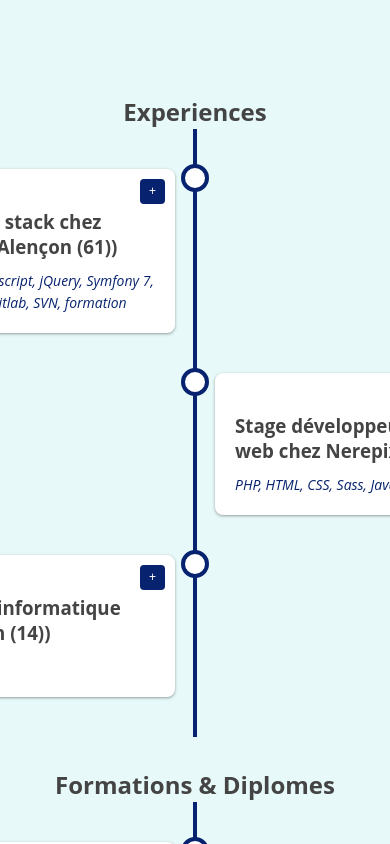
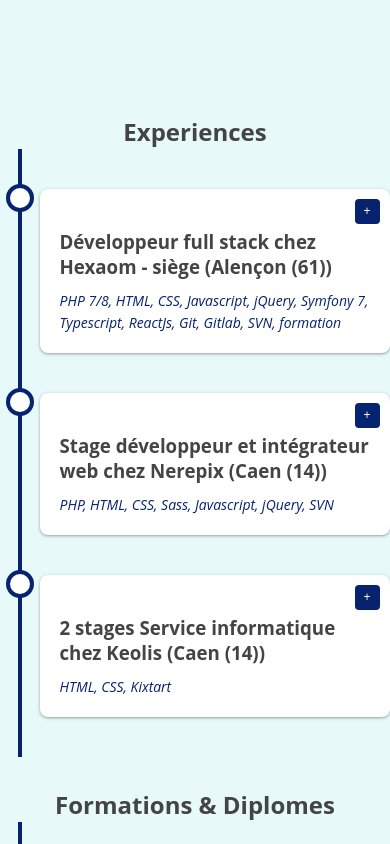
Before and after one commit to timotheecotrel/cv, a React (Create React App) app: page / in a window 390 px wide. Shown: the part 880-1724 px from the top of the page. Built offline with nearby package versions, Linux system fonts and the light colour scheme.

Commit message:
media formation et experience

```diff
--- a/src/hooks/useIntersectionObserver.ts
+++ b/src/hooks/useIntersectionObserver.ts
@@ -5,7 +5,7 @@
   const ref = useRef<HTMLDivElement | null>(null);
 
   useEffect(() => {
-    const currentElement = ref.current; // Copier la valeur de ref.current
+    const currentElement = ref.current;
     const observer = new IntersectionObserver(
       ([entry]) => {
         if (entry.isIntersecting) {
--- a/src/styles/accueil.scss
+++ b/src/styles/accueil.scss
@@ -1,5 +1,5 @@
 #accueil {
-  padding-top: 50px;
+  padding-top: 70px;
   .container {
     width: 100%;
     max-width: 1200px;
--- a/src/styles/experiences.scss
+++ b/src/styles/experiences.scss
@@ -32,3 +32,7 @@
     }
   }
 }
+@media (max-width: 768px) {
+
+
+}
--- a/src/styles/timeline.scss
+++ b/src/styles/timeline.scss
@@ -85,7 +85,28 @@
       }
     }
     .content p.expanded {
-      max-height: 100vh; /* Ajuster en fonction de vos besoins */
+      max-height: 100vh;
     }
   }
 }
+
+@media (max-width: 768px) {
+  .timeline {
+    position: relative;
+    max-width: 600px;
+    margin: 0 auto;
+    padding: 20px 0;
+    &::before {
+      left: 5%;
+
+    }
+    &-item{
+      &-left, &-right{
+        left: 5%;
+        &::after {
+          left: calc( 0% - 28px/2) ;
+        }
+      }
+    }
+  }
+}
```
